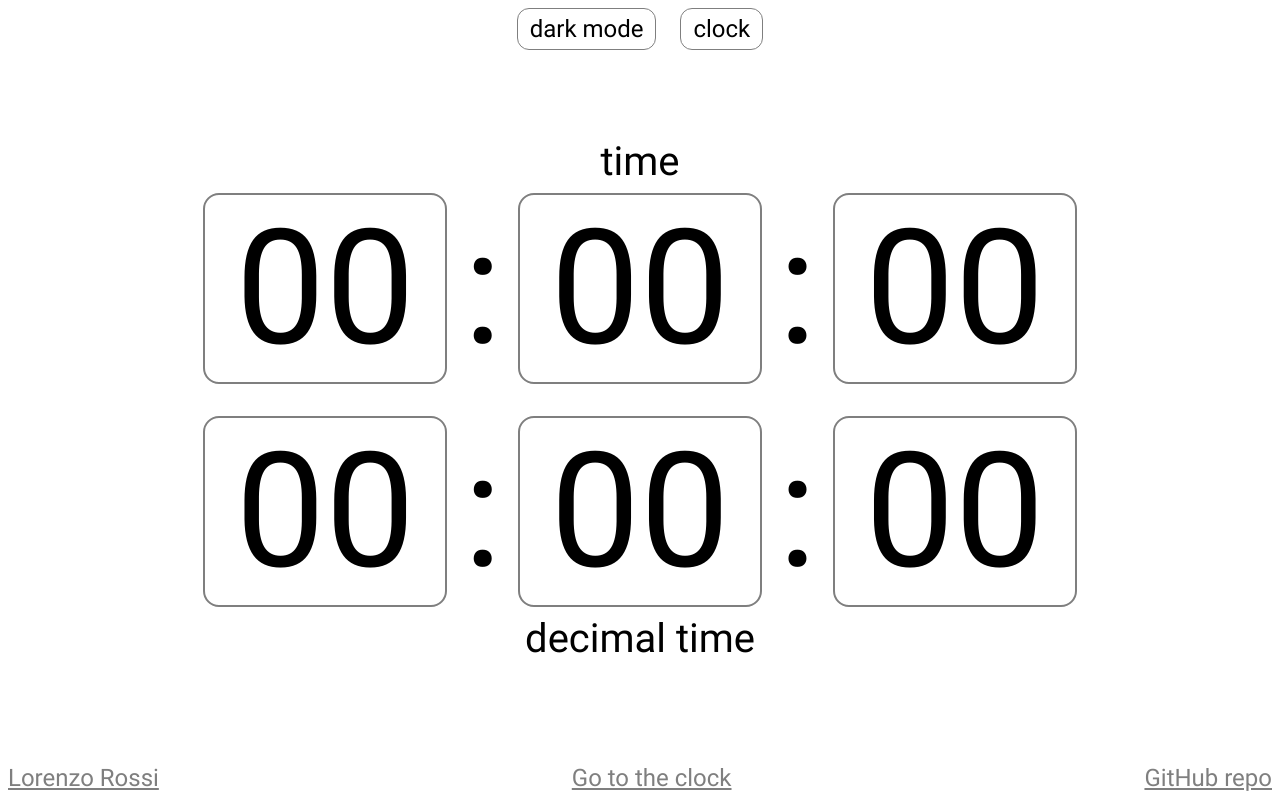
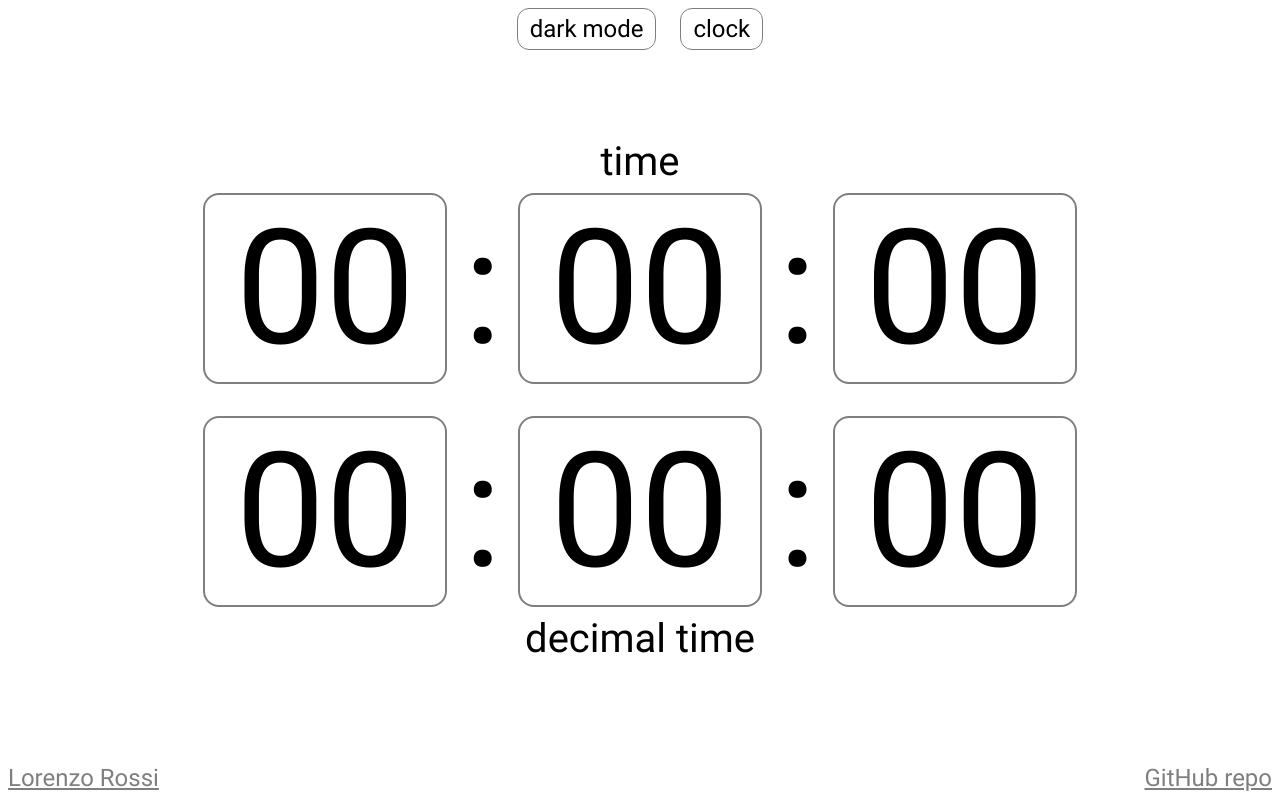
Before and after one commit to lorossi/decimalclock, a plain HTML site: page convert.html in a window 1280 px wide. Drawn offline with Linux system fonts and the light colour scheme.

Commit message:
fixed leftover link

```diff
--- a/convert.html
+++ b/convert.html
@@ -73,9 +73,6 @@
         <a href="https://lorenzoros.si" target="_blank"> Lorenzo Rossi </a>
       </div>
       <div class="footer-content">
-        <a href="index.html"> Go to the clock </a>
-      </div>
-      <div class="footer-content">
         <a href="https://github.com/lorossi/decimalclock" target="_blank">
           GitHub repo
         </a>
```
